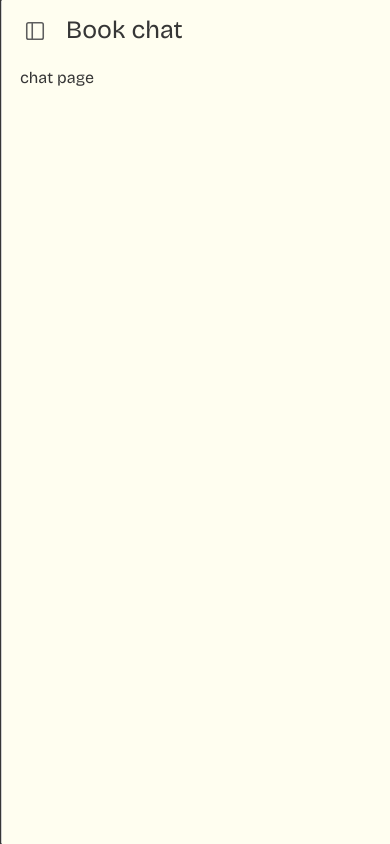
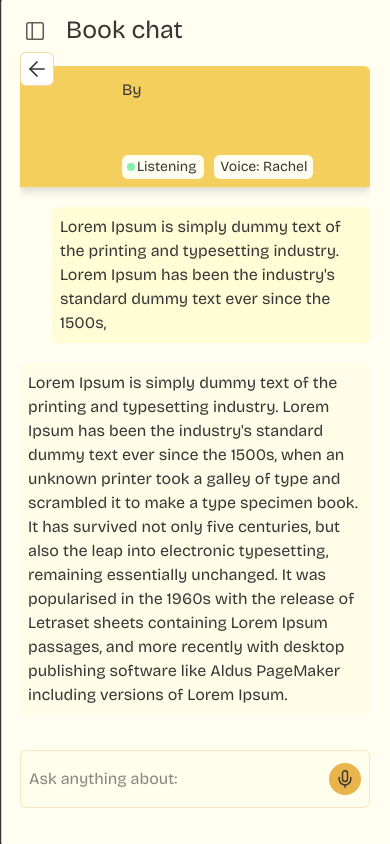
Before and after one commit to Nyima-ui/Dogear, a Next.js app: page /reader/chat/1 in a window 390 px wide. Built offline with nearby package versions, Linux system fonts and the light colour scheme; no server answers; the database is empty.

Commit message:
create a responsive chat page

```diff
--- a/app/(app)/reader/chat/[slug]/page.tsx
+++ b/app/(app)/reader/chat/[slug]/page.tsx
@@ -1,11 +1,25 @@
-import React from 'react'
+import Link from "next/link";
+import { ArrowLeft } from "lucide-react";
+import Chat from "@/components/Chat";
+import { fetchPdfBySlug } from "@/lib/actions/pdf.action";
 
-const ChatPage = () => {
+const ChatPage = async ({ params }: { params: Promise<{ slug: string }> }) => {
+  const { slug } = await params;
+
+  const result = await fetchPdfBySlug(slug);
+  const pdf = result.success ? (result.data ?? {}) : {};
   return (
-    <div>
-       chat page
+    <div className="h-[91.5vh] max-md:h-[88vh]">
+      <Link
+        href="/reader/uploads"
+        className="fixed top-8 left-19.5 bg-white p-1 rounded-md hover:shadow-lg transition-shadow duration-100 ease-in border border-primary/50 hover:border-none max-md:top-13 max-md:left-5 z-10"
+      >
+        <ArrowLeft className="text-foreground" strokeWidth={1.7} />
+      </Link>
+
+      <Chat pdf={pdf} />
     </div>
-  )
-}
+  );
+};
 
-export default ChatPage
+export default ChatPage;
--- /dev/null
+++ b/components/Chat.tsx
@@ -0,0 +1,97 @@
+import { IPdfDocument } from "@/types";
+import Image from "next/image";
+import { Mic } from "lucide-react";
+
+interface ChatProps {
+  pdf: IPdfDocument;
+}
+
+const dummyText =
+  "Lorem Ipsum is simply dummy text of the printing and typesetting industry. Lorem Ipsum has been the industry's standard dummy text ever since the 1500s,";
+
+const dummyText2 =
+  "Lorem Ipsum is simply dummy text of the printing and typesetting industry. Lorem Ipsum has been the industry's standard dummy text ever since the 1500s, when an unknown printer took a galley of type and scrambled it to make a type specimen book. It has survived not only five centuries, but also the leap into electronic typesetting, remaining essentially unchanged. It was popularised in the 1960s with the release of Letraset sheets containing Lorem Ipsum passages, and more recently with desktop publishing software like Aldus PageMaker including versions of Lorem Ipsum.";
+
+const UserPrompt = ({ message = dummyText }: { message?: string }) => {
+  return (
+    <div className="mt-5 pl-35 max-sm:pl-8">
+      <p className="ml-auto p-2 rounded-md bg-primary-500">{message}</p>
+    </div>
+  );
+};
+
+const AgentMessage = ({ message = dummyText2 }: { message?: string }) => {
+  return (
+    <div className="mt-5">
+      <p className="max-w-120 mr-auto p-2 rounded-md bg-primary-400">
+        {message}
+      </p>
+    </div>
+  );
+};
+
+const ChatHeader = ({ pdf }: { pdf: IPdfDocument }) => {
+  return (
+    <header className="bg-primary-800 flex text-foreground gap-6 p-2 drop-shadow-lg">
+      <div>
+        {pdf.coverUrl ? (
+          <Image
+            width={70}
+            height={105}
+            src={pdf.coverUrl}
+            alt={pdf.title}
+            className="rounded-sm"
+          />
+        ) : (
+          <div className="w-17.5 h-26.25 rounded-sm"></div>
+        )}
+      </div>
+      <div className="flex flex-col justify-between">
+        <div>
+          <h1 className="text-[25px] leading-none">{pdf.title}</h1>
+          <p className="mt-1">By {pdf.author}</p>
+        </div>
+
+        <div className="flex items-center gap-2.5 text-sm">
+          <div className="py-0.5 pl-1.25 pr-2 flex items-center bg-background rounded-md gap-0.5">
+            <span className="size-2 bg-[#88EFAB] inline-block rounded-full" />
+            <span>Listening</span>
+          </div>
+          <div className="py-0.5 px-1.5 bg-background rounded-md">
+            <span>Voice:</span>
+            <span className="pl-1">Rachel</span>
+          </div>
+        </div>
+      </div>
+    </header>
+  );
+};
+
+const Chat = ({ pdf }: ChatProps) => {
+  return (
+    <div className="mx-auto max-w-165 rounded-md overflow-hidden flex flex-col justify-between h-full relative">
+      <ChatHeader pdf={pdf} />
+      <ul className="h-full overflow-y-auto chart-scroll pb-30">
+        <li>
+          <UserPrompt />
+        </li>
+        <li>
+          <AgentMessage />
+        </li>
+      </ul>
+
+      <form className="border border-primary/30 rounded-md bg-primary-300 mt-10 px-2 py-3 flex items-center justify-between absolute bottom-0 w-full">
+        <p className="text-foreground/60">Ask anything about: {pdf.title}</p>
+        <button
+          className="cursor-pointer p-1.5 bg-primary rounded-full hover:scale-105 transition-transform duration-100"
+          type="button"
+          aria-label="Start recording"
+        >
+          <Mic className="text-foreground" size={20} strokeWidth={1.7} />
+        </button>
+      </form>
+    </div>
+  );
+};
+
+export default Chat;
--- a/lib/actions/pdf.action.ts
+++ b/lib/actions/pdf.action.ts
@@ -1,4 +1,5 @@
 "use server";
+import { unstable_cache } from "next/cache";
 import { IPdf } from "@/types";
 import connectToMongoDB from "@/database/mongoose";
 import Pdf from "@/database/models/pdf.model";
@@ -68,3 +69,25 @@ export const fetchUserPdfs = async (userId: string) => {
     };
   }
 };
+
+export const fetchPdfBySlug = unstable_cache(
+  async (slug: string) => {
+    try {
+      await connectToMongoDB();
+
+      const pdfBook = await Pdf.findOne({ slug });
+
+      return {
+        success: true,
+        data: JSON.parse(JSON.stringify(pdfBook)),
+      };
+    } catch (e) {
+      return {
+        success: false,
+        error: e,
+      };
+    }
+  },
+  ["pdf-slug"],
+  { revalidate: 60 }
+);
--- a/lib/constants.ts
+++ b/lib/constants.ts
@@ -8,7 +8,7 @@ export const titleMap: Record<string, string> = {
   "/dashboard/overview": "Reading overview",
   "/dashboard/trending": "Trending books",
   "/reader/new": "",
-  "/reader/chat/": "Book chat",
+  "/reader/chat/": "Book discussion",
   "/reader/uploads": "My books",
 };
 
--- a/package.json
+++ b/package.json
@@ -3,7 +3,7 @@
   "version": "0.1.0",
   "private": true,
   "scripts": {
-    "dev": "next dev",
+    "dev": "next dev --turbopack",
     "build": "next build",
     "start": "next start",
     "lint": "eslint"
--- a/proxy.ts
+++ b/proxy.ts
@@ -4,9 +4,9 @@ export default clerkMiddleware();
 
 export const config = {
   matcher: [
-    // Skip Next.js internals and all static files, unless found in search params
-    '/((?!_next|[^?]*\\.(?:html?|css|js(?!on)|jpe?g|webp|png|gif|svg|ttf|woff2?|ico|csv|docx?|xlsx?|zip|webmanifest)).*)',
-    // Always run for API routes
+    // Clerk middleware for API and protected routes
     '/(api|trpc)(.*)',
+    '/dashboard/:path*',
+    '/reader/:path*',
   ],
 };
```
